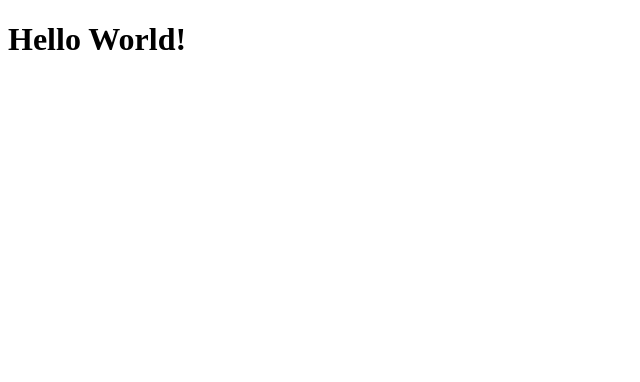
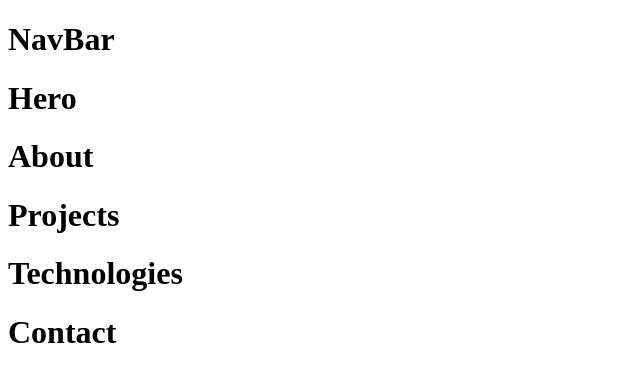
Before and after one commit to couvq/Portfolio-Site-V.2, a React (Create React App) app in the folder portfolio-site-v2/: page / in a window 1280 px wide. Shown: the top 382 px of the page, without its empty margins (0-640 px from the left). Built offline with nearby package versions, Linux system fonts and the light colour scheme.

Commit message:
inital setup of section components - a blank canvas

```diff
--- a/portfolio-site-v2/src/App.js
+++ b/portfolio-site-v2/src/App.js
@@ -1,9 +1,24 @@
 import React from 'react';
+
+import NavBar from './components/NavBar';
+import Hero from './components/Hero';
+import About from './components/About';
+import Projects from './components/Projects';
+import Technologies from './components/Technologies';
+import Contact from './components/Contact';
+
 
 const App = () => {
 
   return (
-    <h1>Hello World!</h1>
+    <>
+        <NavBar />
+        <Hero />
+        <About />
+        <Projects />
+        <Technologies />
+        <Contact />
+    </>
   );
 }
 
--- /dev/null
+++ b/portfolio-site-v2/src/components/About.js
@@ -0,0 +1,11 @@
+import React from 'react';
+
+const About = () => {
+
+
+  return (
+    <h1>About</h1>
+  );
+}
+
+export default About;
--- /dev/null
+++ b/portfolio-site-v2/src/components/Contact.js
@@ -0,0 +1,11 @@
+import React from 'react';
+
+const Contact = () => {
+
+
+  return (
+    <h1>Contact</h1>
+  );
+}
+
+export default Contact;
--- /dev/null
+++ b/portfolio-site-v2/src/components/Hero.js
@@ -0,0 +1,11 @@
+import React from 'react';
+
+const Hero = () => {
+
+
+  return (
+    <h1>Hero</h1>
+  );
+}
+
+export default Hero;
--- /dev/null
+++ b/portfolio-site-v2/src/components/NavBar.js
@@ -0,0 +1,9 @@
+import React from 'react';
+
+const NavBar = () => {
+  return (
+    <h1>NavBar</h1>
+  );
+};
+
+export default NavBar;
--- /dev/null
+++ b/portfolio-site-v2/src/components/Projects.js
@@ -0,0 +1,11 @@
+import React from 'react';
+
+const Projects = () => {
+
+
+  return (
+    <h1>Projects</h1>
+  );
+}
+
+export default Projects;
--- /dev/null
+++ b/portfolio-site-v2/src/components/Technologies.js
@@ -0,0 +1,11 @@
+import React from 'react';
+
+const Technologies = () => {
+
+
+  return (
+    <h1>Technologies</h1>
+  );
+}
+
+export default Technologies;
```
